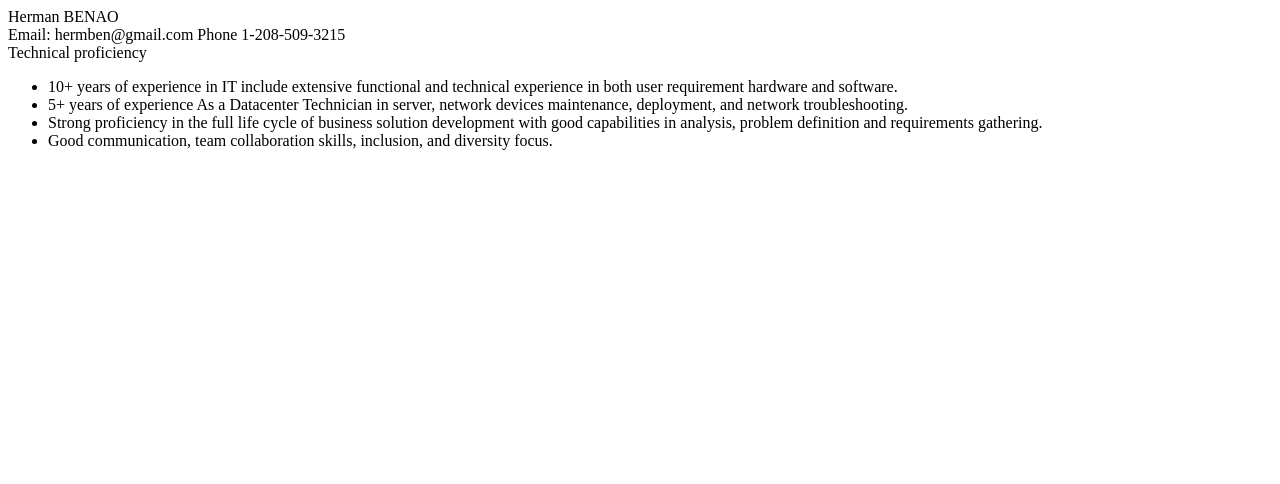
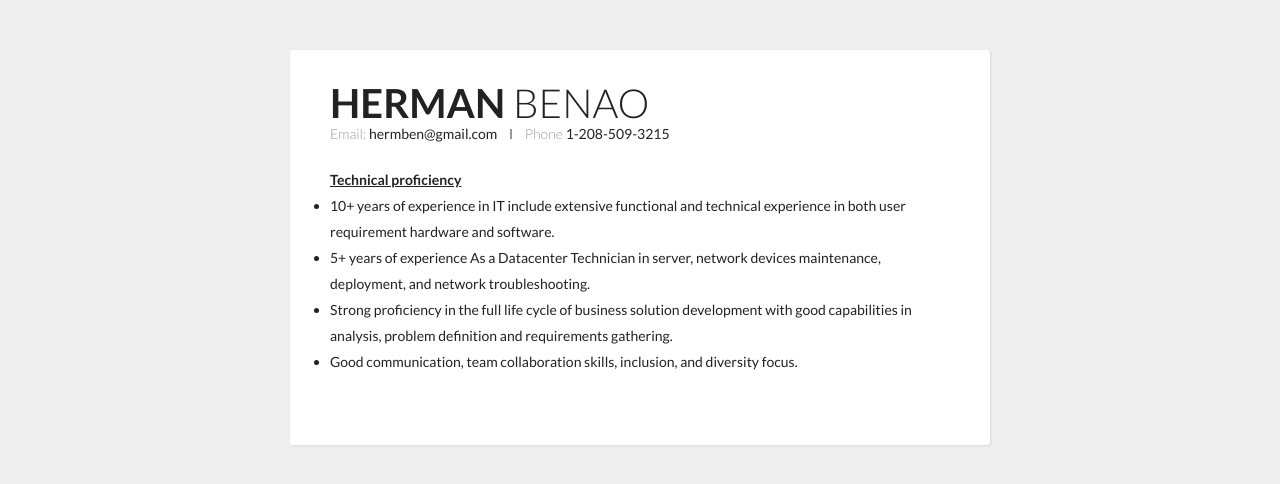
Before and after one commit to hermben/hb-resume, a plain HTML site: page index.html in a window 1280 px wide. Drawn offline with Linux system fonts and the light colour scheme.

Commit message:
Add style to html

```diff
--- a/index.html
+++ b/index.html
@@ -6,7 +6,7 @@
     <meta http-equiv="X-UA-Compatible" content="IE=edge">
     <meta name="viewport" content="width=device-width, initial-scale=1.0">
     <title>Herman BENAO RESUME</title>
-    <link rel="stylesheet" href="resume_style.css">
+    <link rel="stylesheet" href="style.css">
 </head>
 
 <body>
```
